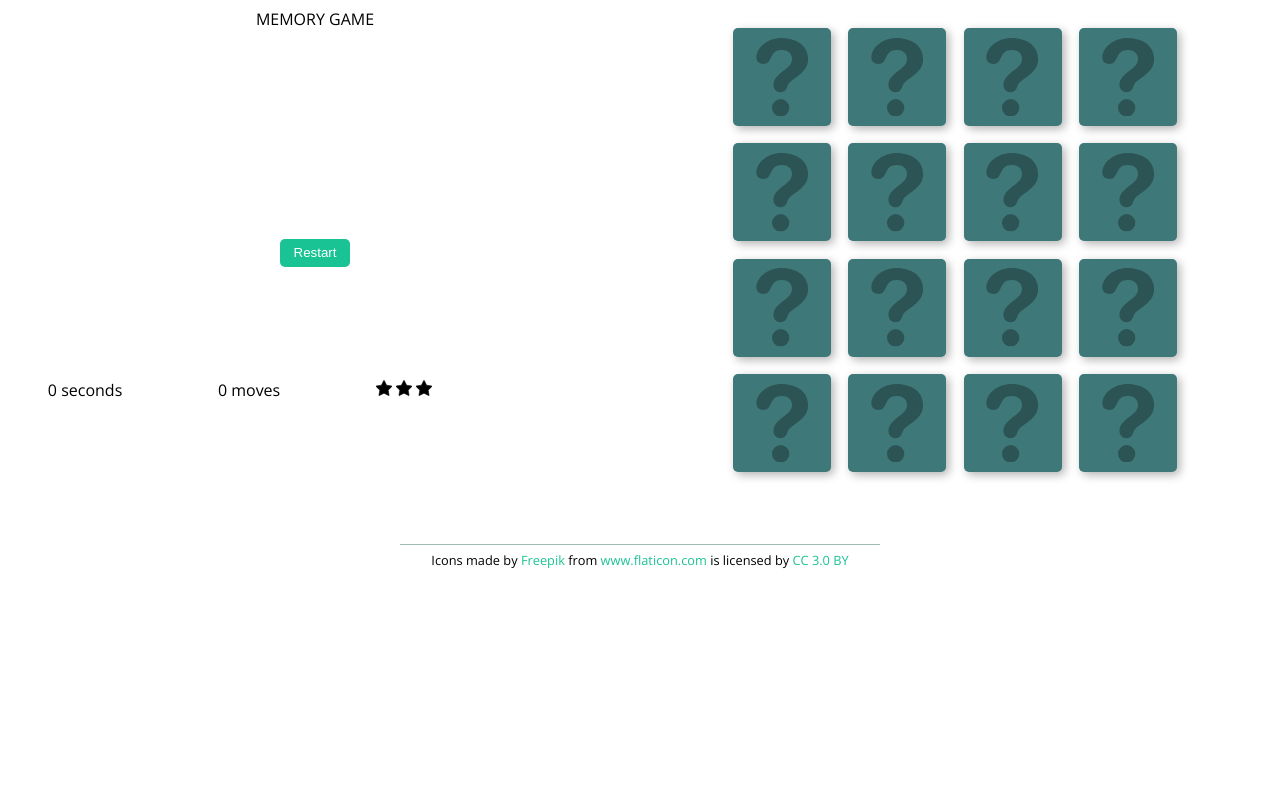
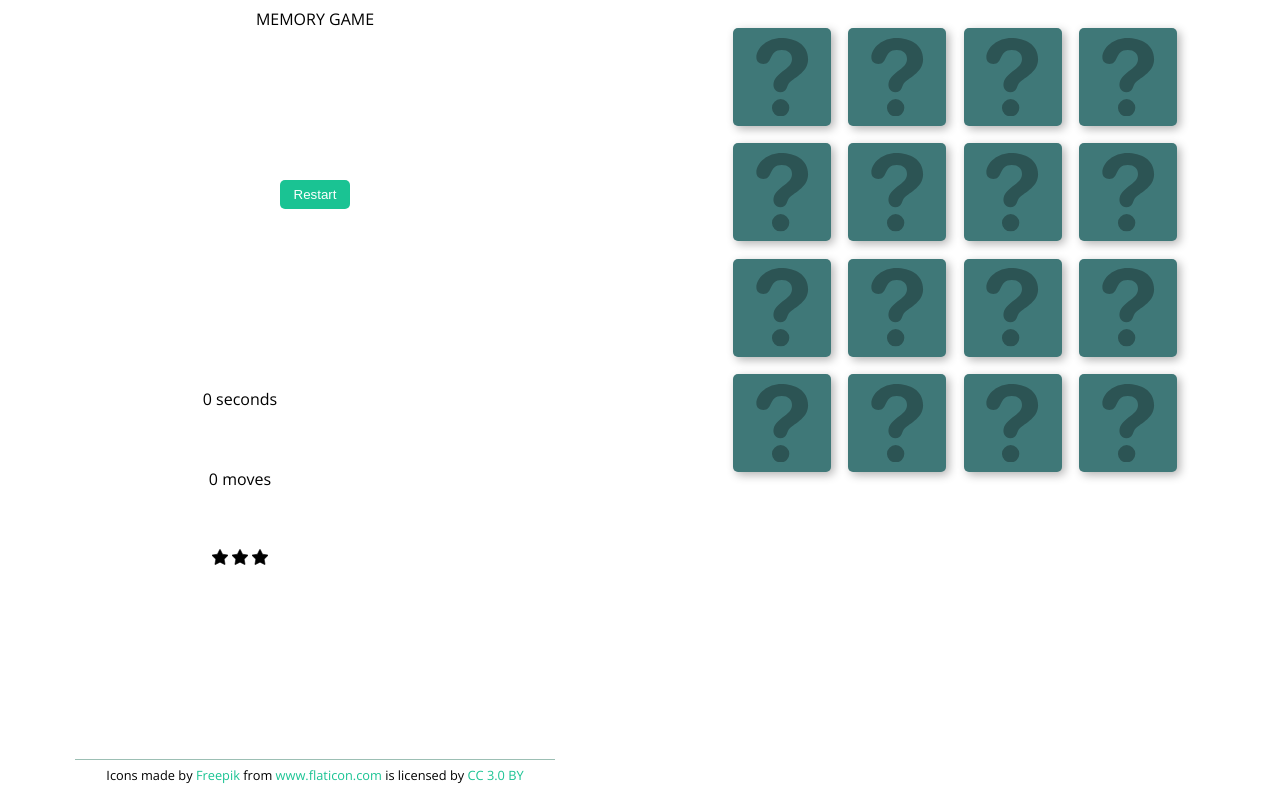
Before and after one commit to lukaszrozej/memory-game, a plain HTML site: page index.html in a window 1280 px wide. Drawn offline with nearby package versions, Linux system fonts and the light colour scheme.

Commit message:
feat: Change layout for landscape

```diff
--- a/css/style.css
+++ b/css/style.css
@@ -301,23 +301,33 @@ a:hover {
 
 body {
   display: flex;
-  flex-wrap: wrap;
-  flex-direction: column;
+  flex-flow: column wrap;
   min-height: 100vh;
   padding-bottom: 5em;
   position: relative;
 }
 
 @media screen and (orientation: landscape) {
+
   body {
-    height: 100vh;
+    max-height: 100vh;
+    padding-bottom: 0;
+    justify-content: space-between;
+  }
+
+  footer {
+    position: static;
   }
 
   header,
   .score-panel,
   footer {
-    height: 30%;
     width: calc(100% - 100vh);
+  }
+
+  .score-panel {
+    height: 30vh;
+    flex-direction: column;
   }
 
   .table {
```
